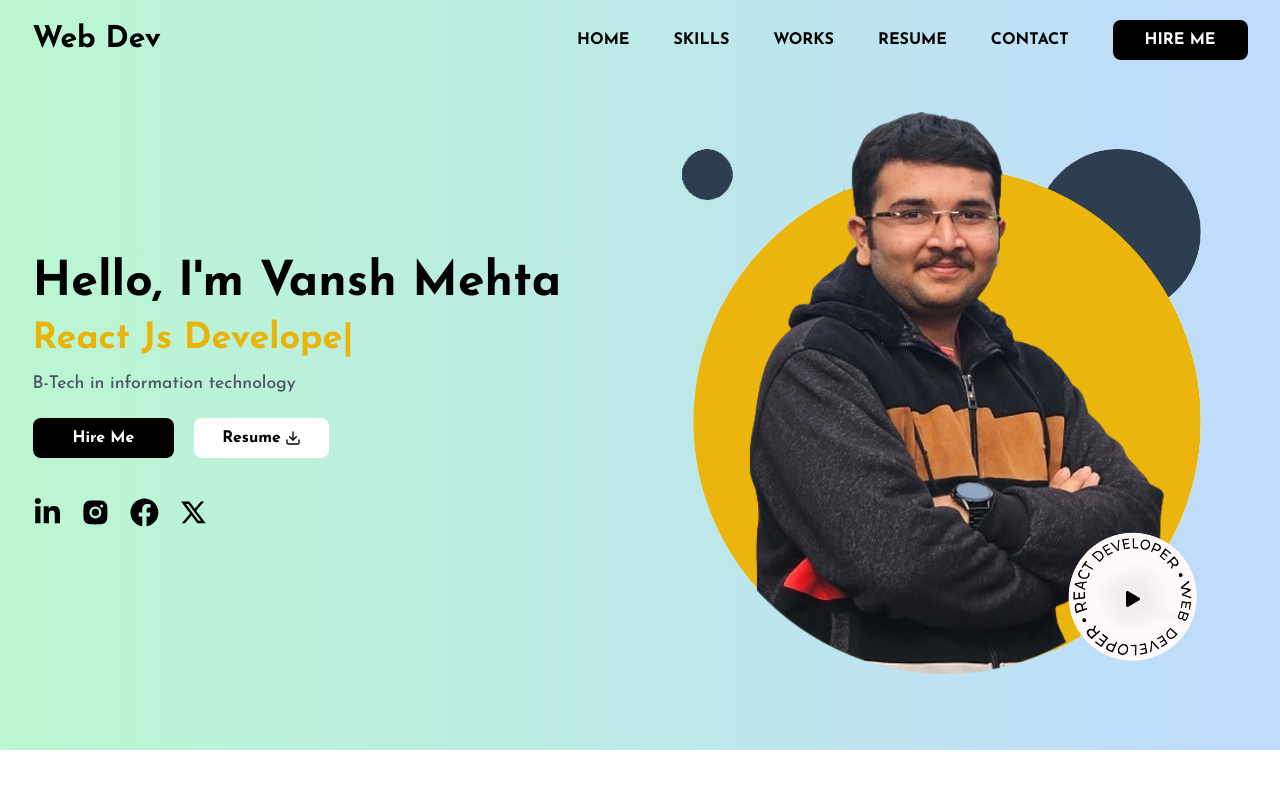
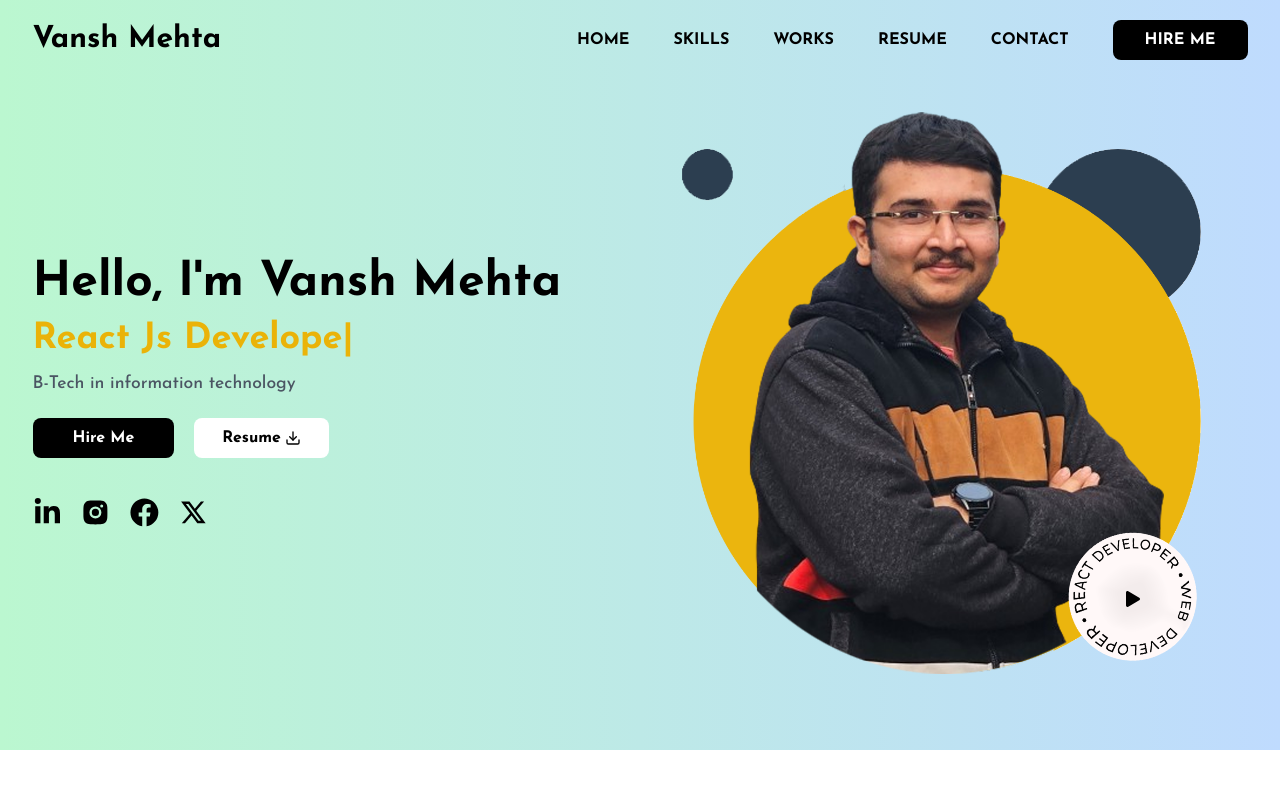
Before and after one commit to Vanshmehta38/Vansh-mehta, a React (Vite) app: page / in a window 1280 px wide. Shown: the top 788 px of the page. Built offline with nearby package versions, Linux system fonts and the light colour scheme.

Commit message:
header name update

```diff
--- a/src/components/navbar/NavBar.jsx
+++ b/src/components/navbar/NavBar.jsx
@@ -62,7 +62,7 @@ const NavBar = ({ toggleDarkMode, darkMode }) => {
             to="/"
             className="text-3xl font-bold sm:text-3xl"
           >
-            Web Dev
+            Vansh Mehta
           </Link>
         </div>
         <div className="nav-items flex items-center">
```
